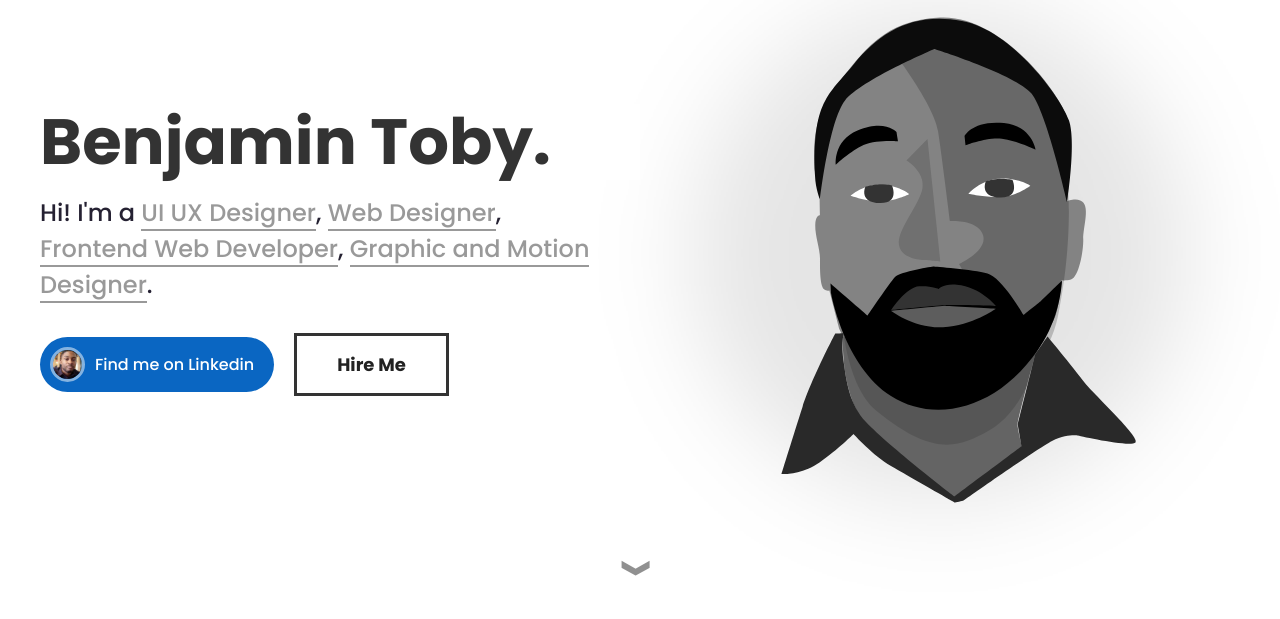
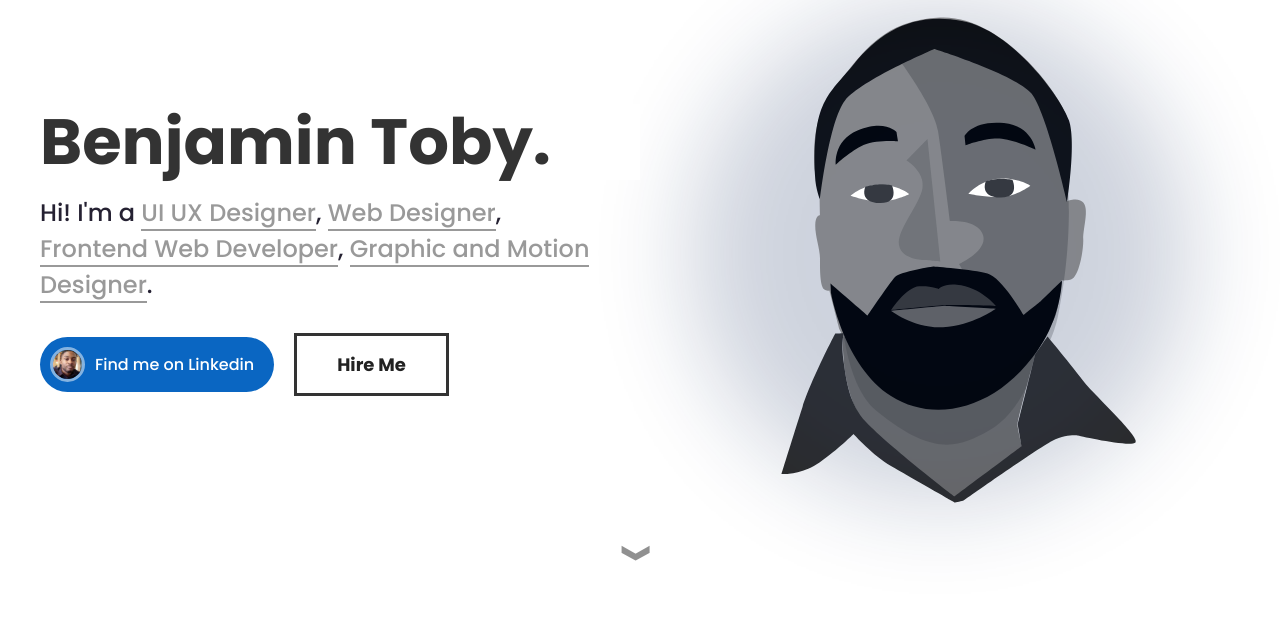
Before and after one commit to BenjaminToby/personal_site, a PHP site: page / in a window 1280 px wide. Shown: the part 129-748 px from the top of the page. Run offline with PHP 8.4, Linux system fonts and the light colour scheme; some libraries are stand-ins or nearby versions.

Commit message:
minor edit

```diff
--- a/index.html
+++ b/index.html
@@ -75,7 +75,7 @@
                 </div>
             </div>
         </div>
-        <div class="container-1200px" style="justify-content:center;align-items:center;">
+        <div class="container-1200px" style="justify-content:center;align-items:center;padding:0;margin-top:-20px;">
             <a class="scroll-down-link-block"><div class="scroll-down-icon">&rsaquo;</div></a>
         </div>
     </section>
--- a/main.css
+++ b/main.css
@@ -374,7 +374,7 @@
 .hero-image-blur {
     width: 500px;
     height: 500px;
-    background-color: rgba(0,0,0,0.1);
+    background-color: #0D2659;
     border-radius: 1000px;
     position: absolute;
     top: 0;
@@ -382,6 +382,7 @@
     transform: translateZ(-400px);
     filter: blur(50px);
     z-index: -1;
+    opacity: .2;
 }
 
 .scroll-down-icon {
@@ -396,17 +397,18 @@
     transition: all .3s ease-out;
     position: relative;
     animation: scrolldownicon 2s infinite;
-    animation-timing-function: ease-out;
+    animation-timing-function: ease-in-out;
 }
 
 .scroll-down-link-block:hover {
     border: none;
     opacity: 1;
+    animation-play-state: paused;
 }
 
 @keyframes scrolldownicon {
     0% {top: 0;}
-    50% {top: 10px;}
+    50% {top: 20px;}
     100% {top: 0;}
 }
 
```
